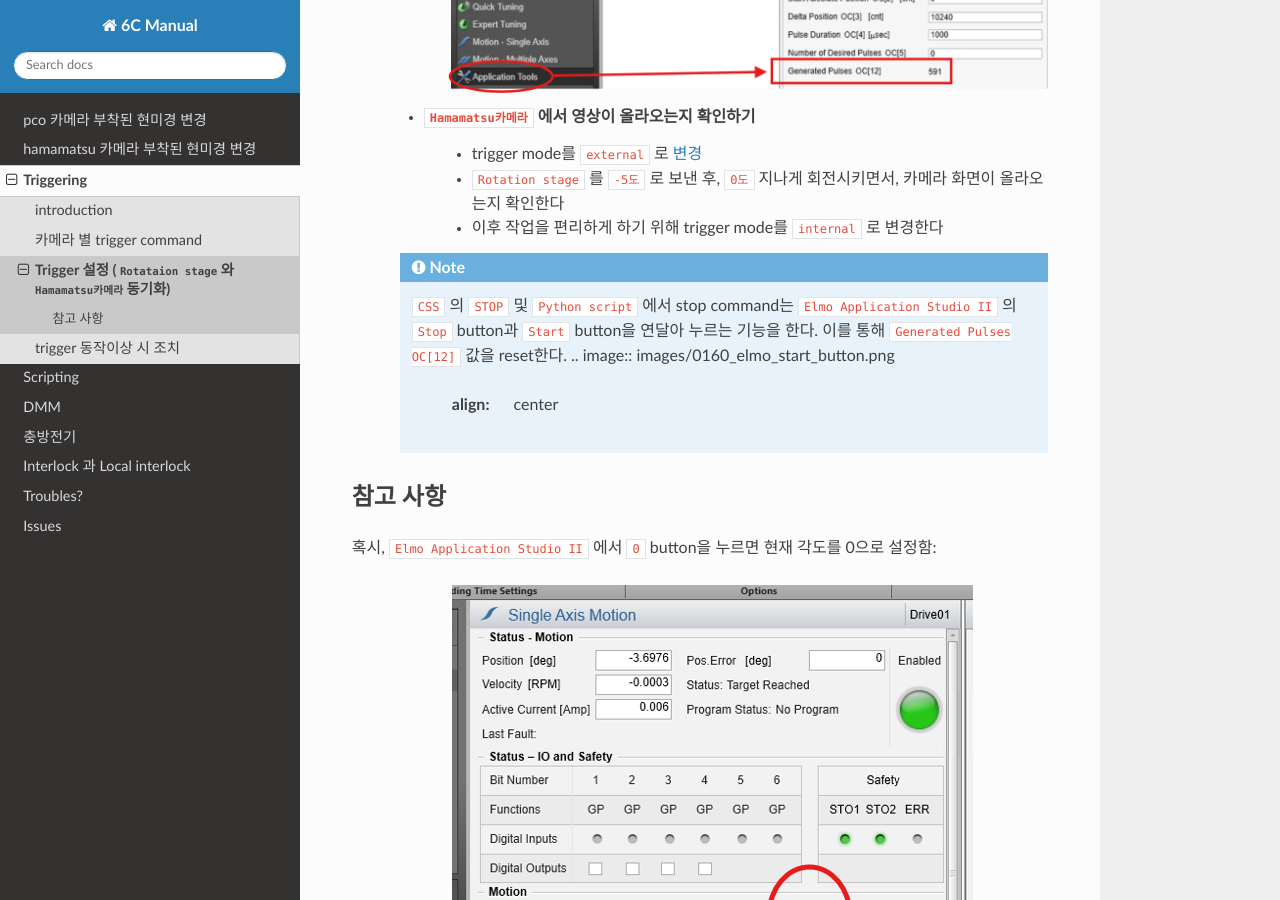
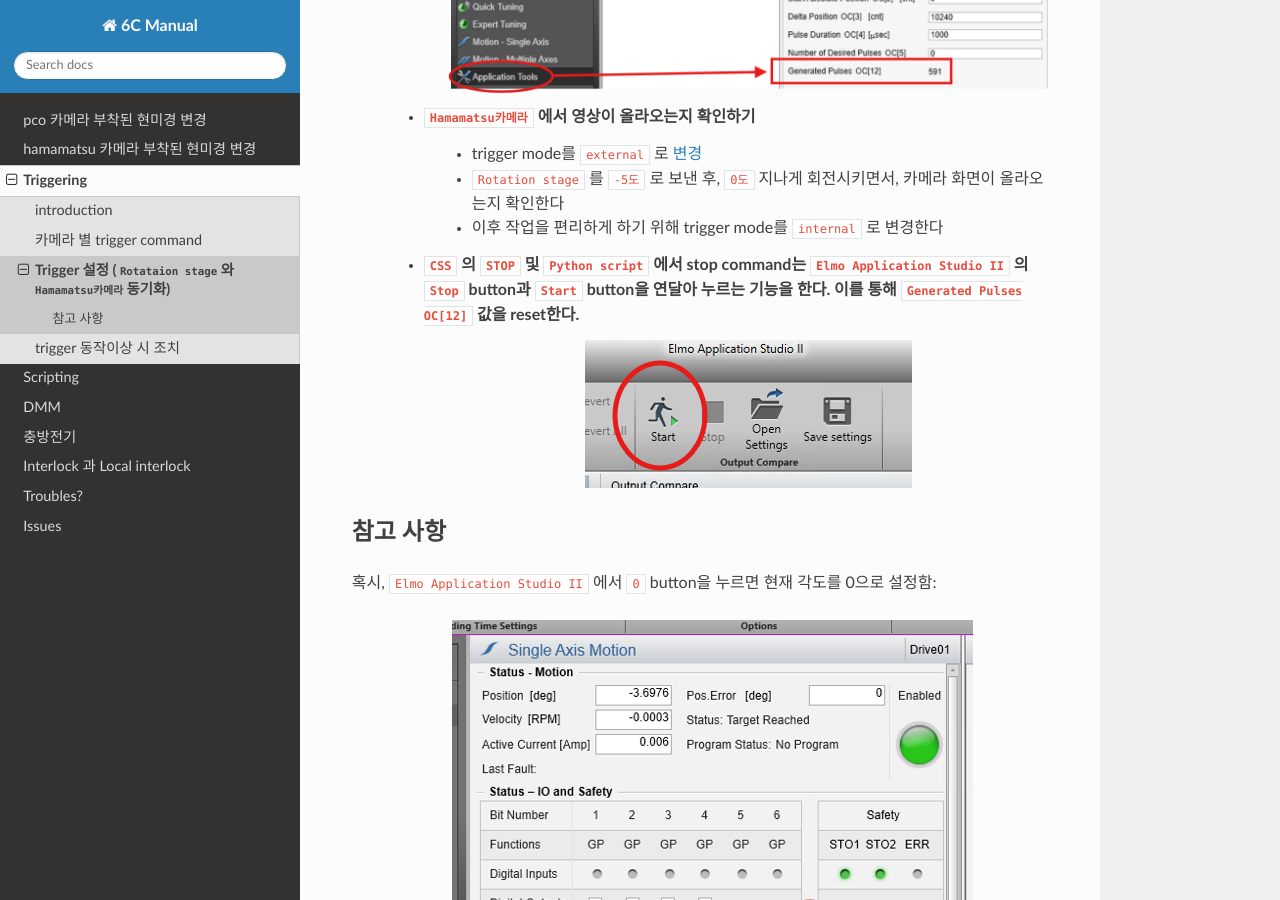
Before and after one commit to limjh0/6C_manual_kr, a Sphinx documentation site: the page built from docs/source/trigger/hamamatsu.rst, in a window 1280 px wide and 900 px high, scrolled down 2936 px. Built offline with Sphinx 7.4.7 and the Read the Docs theme 3.1.0, drawn with Linux system fonts in a browser that asks for light colours; some of the changed lines change nothing that is shown.

Commit message:
20250108

```diff
--- a/docs/source/trigger/hamamatsu.rst
+++ b/docs/source/trigger/hamamatsu.rst
@@ -45,9 +45,7 @@
         #. ``Rotation stage`` 를 ``-5도`` 로 보낸 후, ``0도`` 지나게 회전시키면서, 카메라 화면이 올라오는지 확인한다
         #. 이후 작업을 편리하게 하기 위해 trigger mode를 ``internal`` 로 변경한다
 
-    .. note::
-
-        ``CSS`` 의 ``STOP`` 및 ``Python script`` 에서 stop command는 ``Elmo Application Studio II`` 의 ``Stop`` button과 ``Start`` button을 연달아 누르는 기능을 한다. 이를 통해 ``Generated Pulses OC[12]`` 값을 reset한다.
+    + ``CSS`` 의 ``STOP`` 및 ``Python script`` 에서 stop command는 ``Elmo Application Studio II`` 의 ``Stop`` button과 ``Start`` button을 연달아 누르는 기능을 한다. 이를 통해 ``Generated Pulses OC[12]`` 값을 reset한다.
         .. image:: images/0160_elmo_start_button.png
             :align: center
 
```
